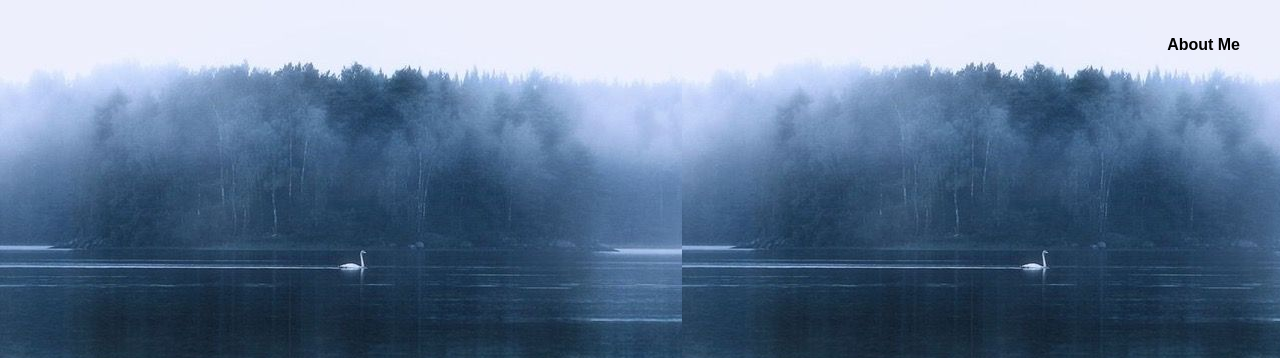
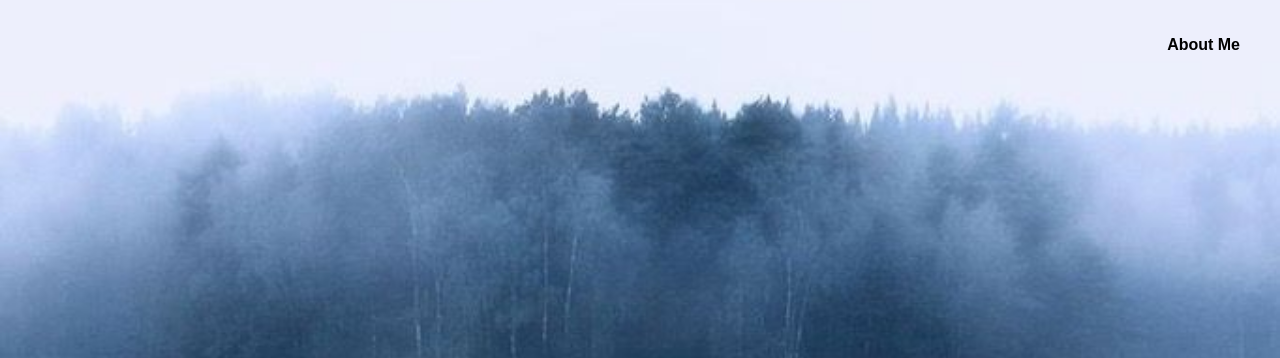
Before and after one commit to linatha24/thalina.github.io, a plain HTML site: page index.html in a window 1280 px wide. Shown: the top 358 px of the page. Drawn offline with Linux system fonts and the light colour scheme.

Commit message:
Add or Update style.css and about-me.css

```diff
--- a/css/about-me.css
+++ b/css/about-me.css
@@ -2,7 +2,7 @@ body{
             font-family: Arial;
         }
         .background {
-            background-image: url('/images/light.jpg');
+            background-image: url('../images/light.jpg');
             background-size: cover;
             background-repeat: no-repeat;
             background-position: center;
--- a/css/style.css
+++ b/css/style.css
@@ -5,14 +5,13 @@ body {
 
         }
         .background {
-            background: url('/images/download.jpg');
-            width: 50;
+            background: url('../images/download.jpg') no-repeat center center;
+            background-size: cover;
             height: 100vh;
             text-align: center;
             display: flex;
             flex-direction: column;
             justify-content: center;
-
         }
         .navbar {
             position: absolute;
```
